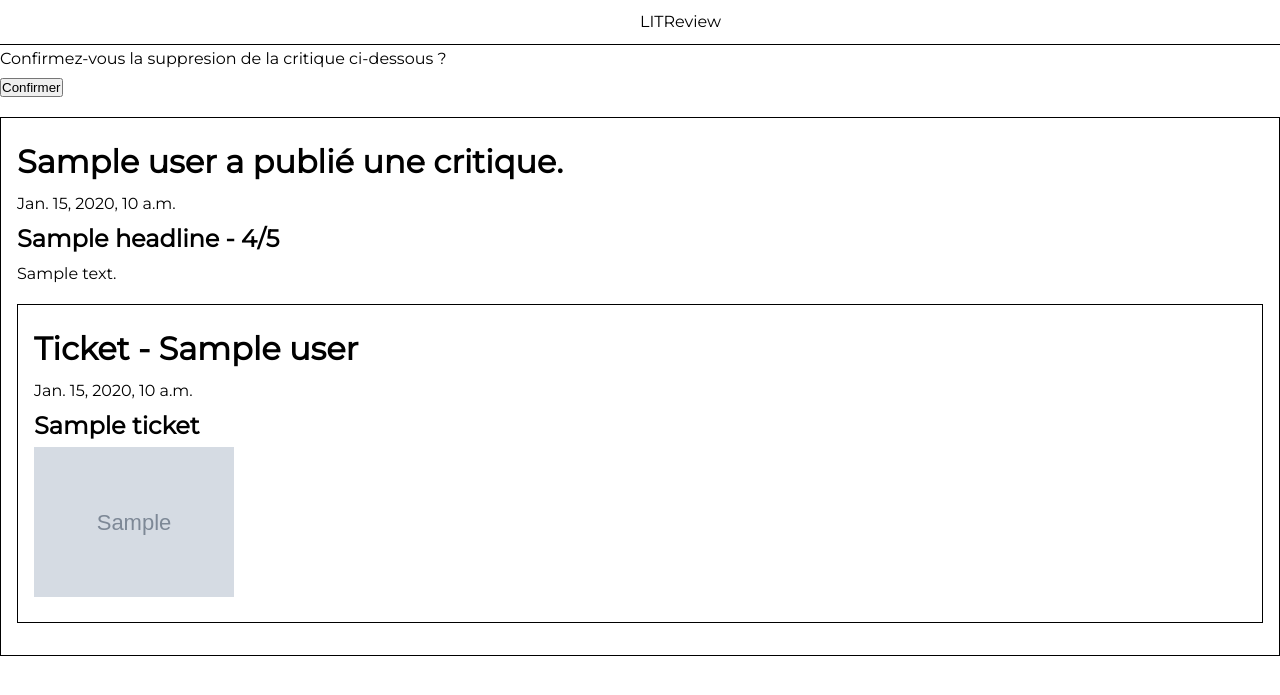
After one commit to KDerec/LITReview, a Django app: template litreview/catalog/templates/catalog/confirm_delete_review.html in a window 1280 px wide. The commit adds this page. Shown: the top 695 px of the page. Run offline with Django 4.2, Linux system fonts and the light colour scheme; the template is opened without the code that fills it: most values are stand-ins (such as "Sample title", 1, 10 or a date in 2020); grey boxes marked "Sample" are stand-in pictures.

Commit message:
Add possibility to delete a review

```diff
--- /dev/null
+++ b/litreview/catalog/templates/catalog/confirm_delete_review.html
@@ -0,0 +1,26 @@
+{% extends "base.html" %}
+
+{% block title %}<title>Suppression critique</title>{% endblock %}
+
+{% block content %}
+<form method="post">{% csrf_token %}
+    <p>Confirmez-vous la suppresion de la critique ci-dessous ?</p>
+    {% csrf_token %}
+    {{ form.as_p }}
+    <input type="submit" value="Confirmer">
+</form>
+<div class="review-object">
+    <h1>{{ review.user }} a publié une critique.</h1>
+    <p>{{ review.time_created }}</p>
+    <h2>{{ review.headline }} - {{review.rating}}/5</h2>
+    <p>{{ review.body }}</p>
+    <div class="ticket-object">
+        <h1>Ticket - {{ review.ticket.user }}</h1>
+        <p>{{ review.ticket.time_created }}</p>
+        <h2>{{ review.ticket.title }}</h2>
+        {% if review.ticket.image %}
+        <img src="{{ review.ticket.image.url }}">
+        {% endif %}
+    </div>
+</div>
+{% endblock %}
--- a/litreview/catalog/templates/catalog/my_post.html
+++ b/litreview/catalog/templates/catalog/my_post.html
@@ -38,6 +38,7 @@
             </li>
         </ul>
         <a href="{% url 'catalog:update-review' post.id %}"><button type="button">Modifier</button></a>
+        <a href="{% url 'catalog:delete-review' post.id %}"><button type="button">Supprimer</button></a>
     </li>
     {% endif %}
     {% endfor %}
--- a/litreview/catalog/urls.py
+++ b/litreview/catalog/urls.py
@@ -15,10 +15,13 @@ urlpatterns = [
     path("ticket/<int:pk>", views.TicketDetailView.as_view(), name="ticket-detail"),
     path("create-review/", views.create_review, name="create-review"),
     path(
+        "create-review/<int:pk>", views.create_review, name="create-review-from-ticket"
+    ),
+    path(
         "update-review/<int:pk>", views.ReviewUpdateView.as_view(), name="update-review"
     ),
     path(
-        "create-review/<int:pk>", views.create_review, name="create-review-from-ticket"
+        "delete-review/<int:pk>", views.ReviewDeleteView.as_view(), name="delete-review"
     ),
     path("review/<int:pk>", views.ReviewDetailView.as_view(), name="review-detail"),
 ]
--- a/litreview/catalog/views.py
+++ b/litreview/catalog/views.py
@@ -117,5 +117,11 @@ class ReviewUpdateView(generic.UpdateView):
     template_name = "update_review.html"
 
 
+class ReviewDeleteView(generic.edit.DeleteView):
+    model = Review
+    success_url = reverse_lazy("catalog:my-post")
+    template_name = "confirm_delete_review.html"
+
+
 class ReviewDetailView(generic.DetailView):
     model = Review
```
Also changed, not shown: litreview/catalog/templates/catalog/confirm_delete_ticket.html (renamed from litreview/catalog/templates/catalog/confirm_delete.html).
